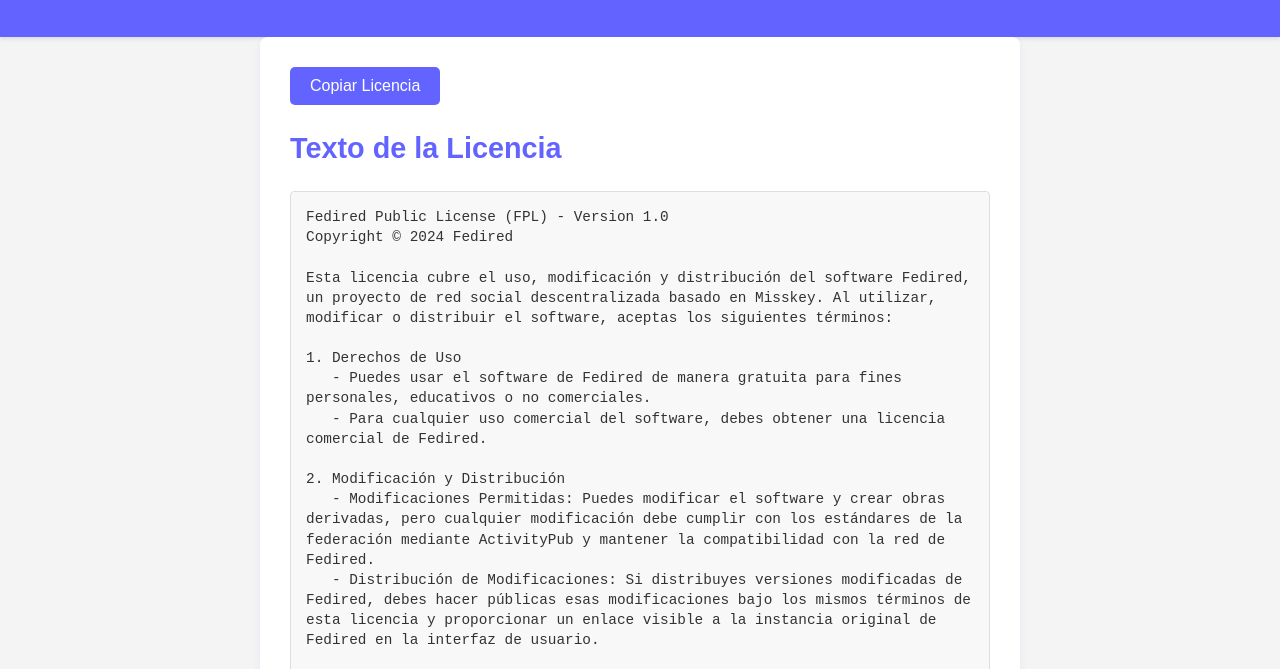
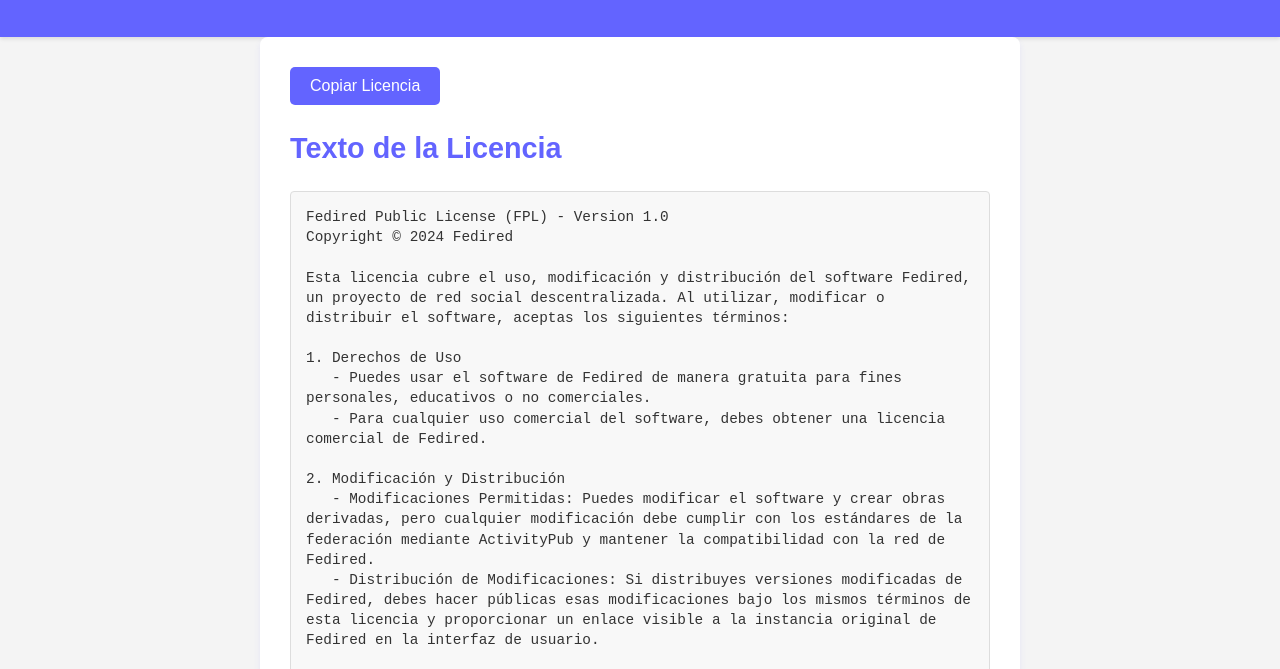
Before and after one commit to fedired-dev/licence, a plain HTML site: page index.html in a window 1280 px wide. Shown: the part 283-952 px from the top of the page. Drawn offline with Linux system fonts and the light colour scheme.

Commit message:
Update index.html

```diff
--- a/index.html
+++ b/index.html
@@ -23,7 +23,7 @@
 Fedired Public License (FPL) - Version 1.0
 Copyright © 2024 Fedired
 
-Esta licencia cubre el uso, modificación y distribución del software Fedired, un proyecto de red social descentralizada basado en Misskey. Al utilizar, modificar o distribuir el software, aceptas los siguientes términos:
+Esta licencia cubre el uso, modificación y distribución del software Fedired, un proyecto de red social descentralizada. Al utilizar, modificar o distribuir el software, aceptas los siguientes términos:
 
 1. Derechos de Uso
    - Puedes usar el software de Fedired de manera gratuita para fines personales, educativos o no comerciales.
@@ -57,7 +57,7 @@ Esta licencia cubre el uso, modificación y distribución del software Fedired,
    - Las contribuciones a Fedired serán aceptadas bajo los términos de esta licencia. Al contribuir al proyecto, otorgas a Fedired el derecho de usar, modificar y distribuir tus contribuciones como parte del proyecto.
 
 9. Versiones Futuras
-   - Fedired se reserva el derecho de actualizar esta licencia. Las versiones futuras estarán disponibles en https://fedired.com/license. Las versiones anteriores seguirán aplicando a cualquier software distribuido bajo su versión correspondiente.
+   - Fedired se reserva el derecho de actualizar esta licencia. Las versiones futuras estarán disponibles en https://license.fedired.com/. Las versiones anteriores seguirán aplicando a cualquier software distribuido bajo su versión correspondiente.
 
 Fin de la Licencia
             </pre>
```
